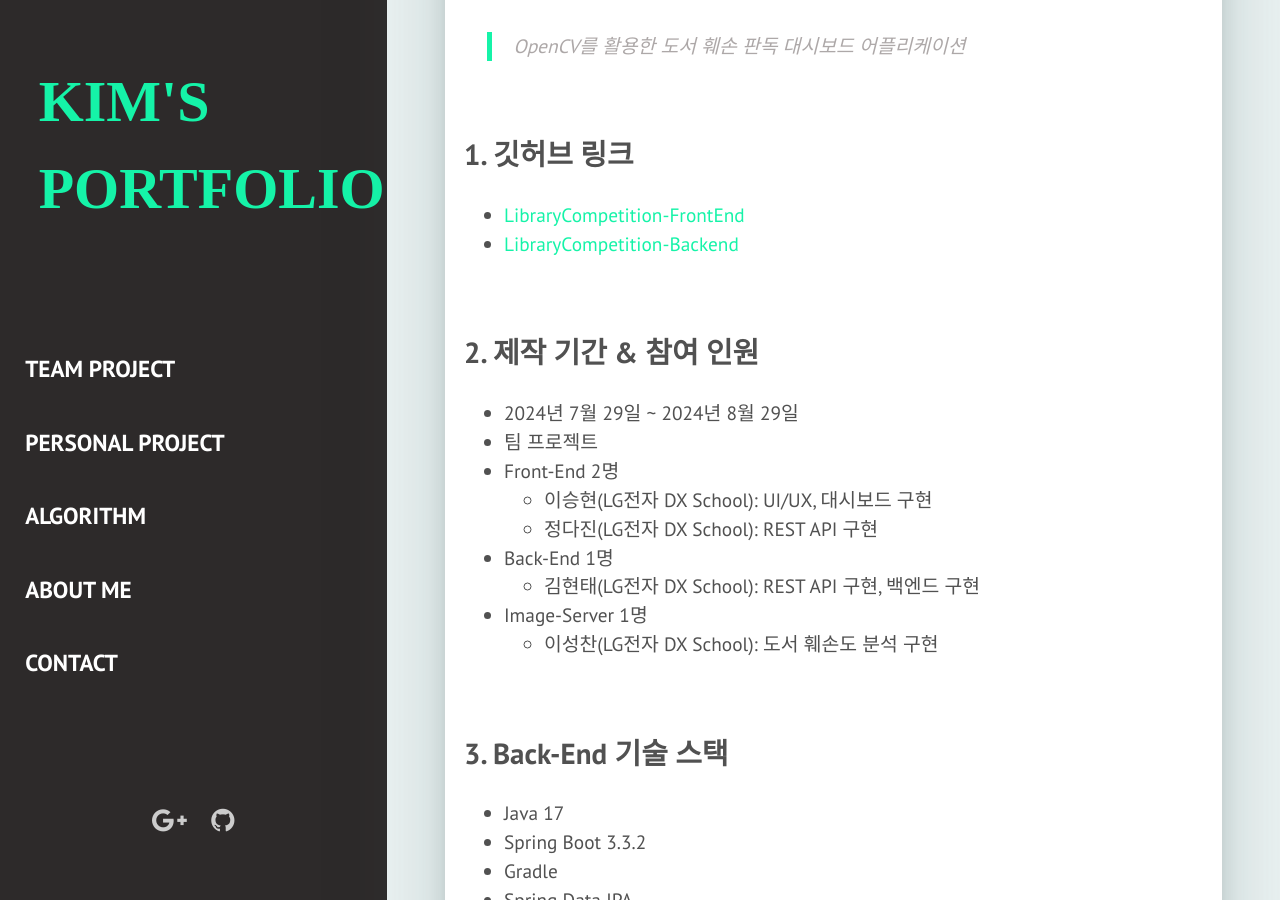
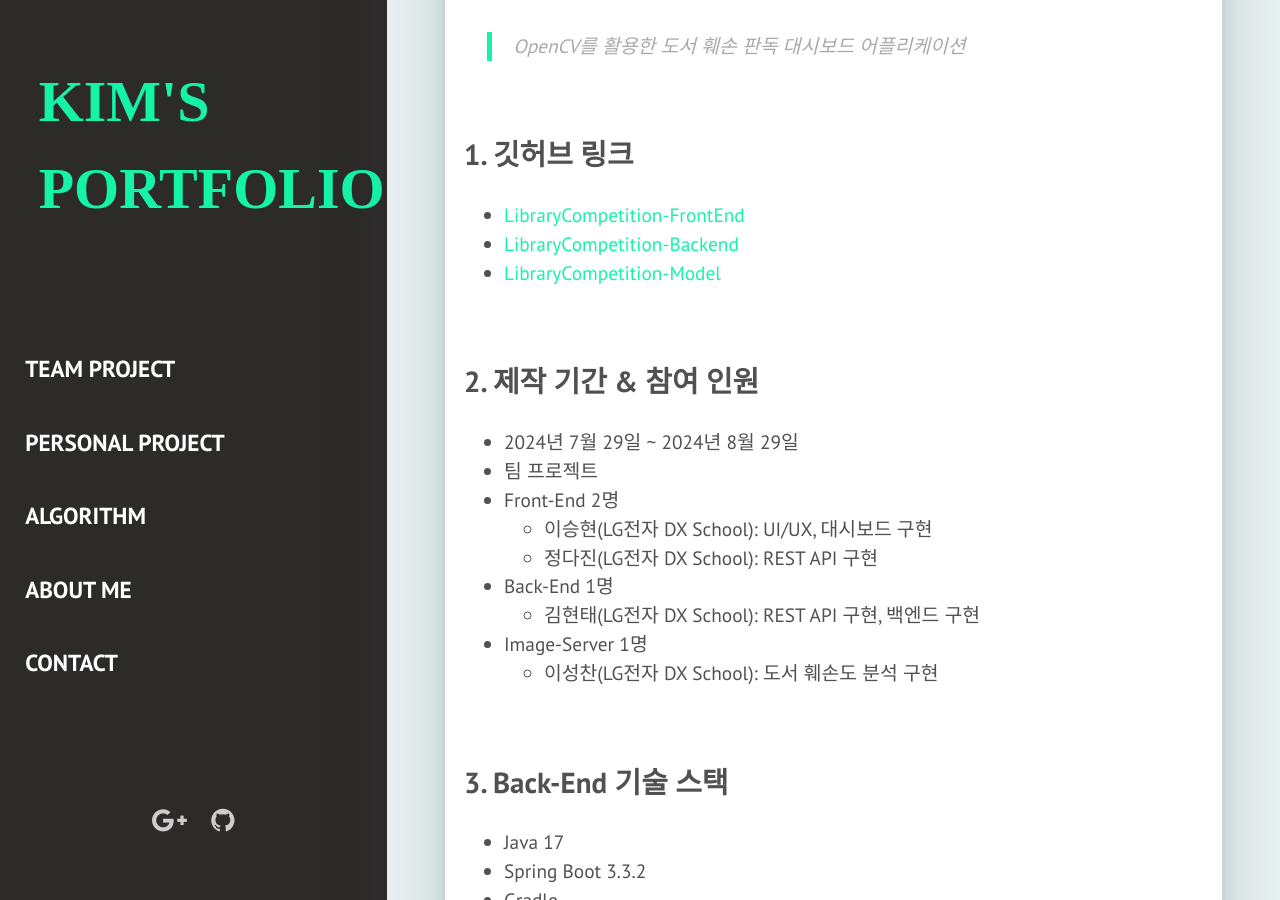
Before and after one commit to kimgusxo/kimgusxo.github.io, a Jekyll site: the page built from _team_projects/librarycompetition.markdown, in a window 1280 px wide and 900 px high, scrolled down 664 px. Built offline with Jekyll 4.4.1, drawn with Linux system fonts in a browser that asks for light colours; some web fonts are replaced; part of the change alters nothing that is shown.

Commit message:
팀프로젝트 수정

```diff
--- a/_team_projects/librarycompetition.markdown
+++ b/_team_projects/librarycompetition.markdown
@@ -13,8 +13,9 @@ description: (국립 중앙도서관 아이디어 공모전) 도서 훼손 판
 <br>
 
 ## 1. 깃허브 링크
-- [LibraryCompetition-FrontEnd](https://github.com/kimgusxo/LibraryCompetition){: target="_blank"}
-- [LibraryCompetition-Backend](https://github.com/kimgusxo/LibraryCompetition){: target="_blank"}
+- [LibraryCompetition-FrontEnd](https://github.com/kimgusxo/LibraryCompetition-Frontend){: target="_blank"}
+- [LibraryCompetition-Backend](https://github.com/kimgusxo/LibraryCompetition-Backend){: target="_blank"}
+- [LibraryCompetition-Model](https://github.com/kimgusxo/LibraryCompetition-Model){: target="_blank"}
 
 <br>
 
@@ -100,7 +101,7 @@ description: (국립 중앙도서관 아이디어 공모전) 도서 훼손 판
 
 <div markdown="1">
 
-![BookDetailPage](../assets/img/team_project/LibraryCompetition-BookDetailPage.png)
+![BookDetail](../assets/img/team_project/LibraryCompetition-BookDetail.png)
 
 </div>
 </details>
@@ -114,12 +115,12 @@ description: (국립 중앙도서관 아이디어 공모전) 도서 훼손 판
 
 <div markdown="1">
 
-![MemberDetailPage](../assets/img/team_project/LibraryCompetition-MemberDetailPage.png)
+![MemberDetail](../assets/img/team_project/LibraryCompetition-MemberDetail.png)
 
 </div>
 </details>
 
-### 6-5. 도서 이미지 훼손도 분석 페이지
+### 6-5. 도서 이미지 훼손도 판단 페이지
 <details>
 
 <summary>
@@ -128,7 +129,7 @@ description: (국립 중앙도서관 아이디어 공모전) 도서 훼손 판
 
 <div markdown="1">
 
-![DamageDetectPage](../assets/img/team_project/LibraryCompetition-DamageDetectPage.png)
+![ImagePage](../assets/img/team_project/LibraryCompetition-ImagePage.png)
 
 </div>
 </details>
@@ -142,7 +143,7 @@ description: (국립 중앙도서관 아이디어 공모전) 도서 훼손 판
 
 <div markdown="1">
 
-![DamageDetect](../assets/img/team_project/LibraryCompetition-DamageDetect.png)
+![Result](../assets/img/team_project/LibraryCompetition-Result.png)
 
 </div>
 </details>
```
Also changed, not shown: assets/img/team_project/LibraryCompetition-BookDetail.png (added), assets/img/team_project/LibraryCompetition-BookPage.png, assets/img/team_project/LibraryCompetition-ImagePage.png (added), assets/img/team_project/LibraryCompetition-MemberDetail.png (added), assets/img/team_project/LibraryCompetition-MemberPage.png, 1 other file.
